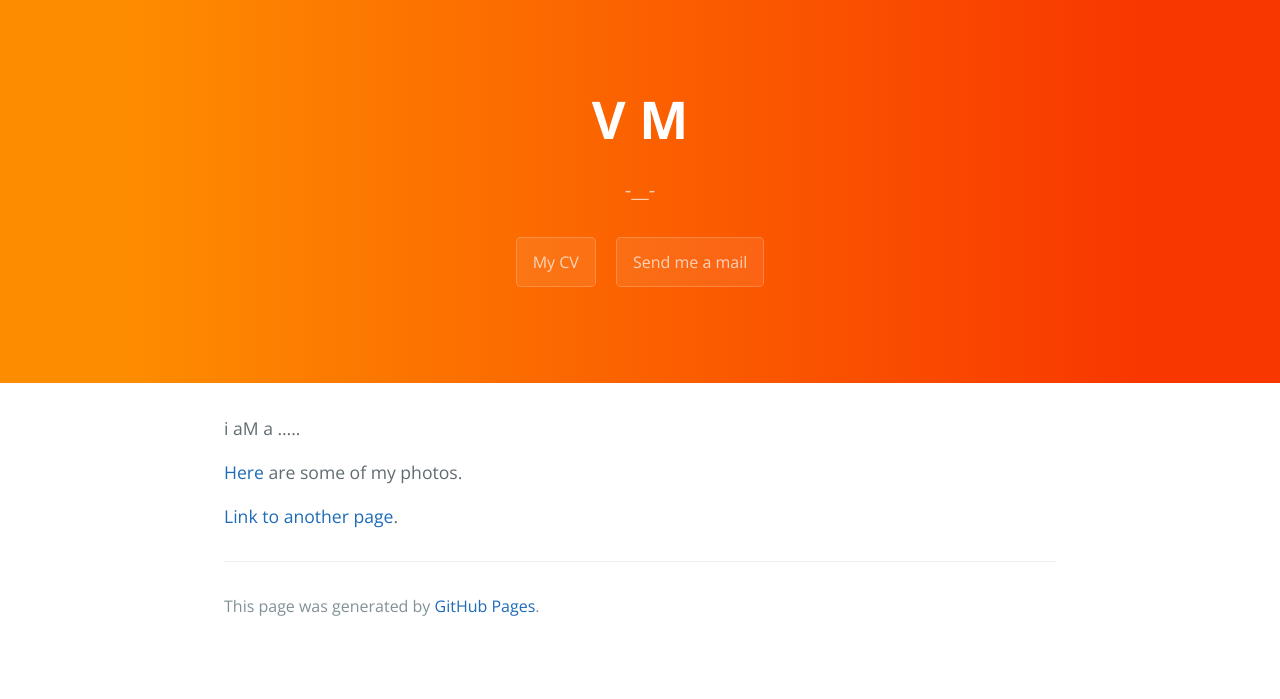
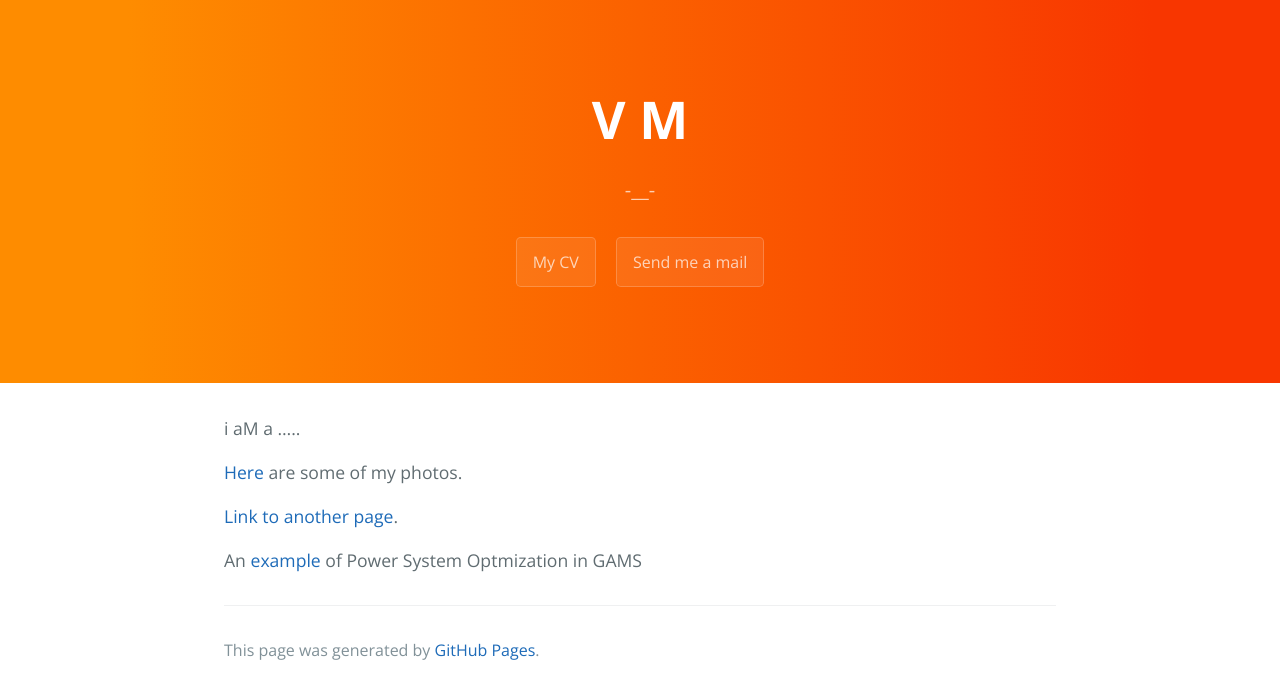
Before and after one commit to vlmeg/vlmeg.github.io, a Jekyll site: the page built from index.md, in a window 1280 px wide. Shown: the top 699 px of the page. Built offline with Jekyll 4.4.1, drawn with Linux system fonts in a browser that asks for light colours.

Commit message:
Update index.md

```diff
--- a/index.md
+++ b/index.md
@@ -8,3 +8,5 @@ i aM a .....
 [Here](http://vlmegphoto.me.pn) are some of my photos.
 
 [Link to another page](test).
+
+An [example](Optimization) of Power System Optmization in GAMS
```
